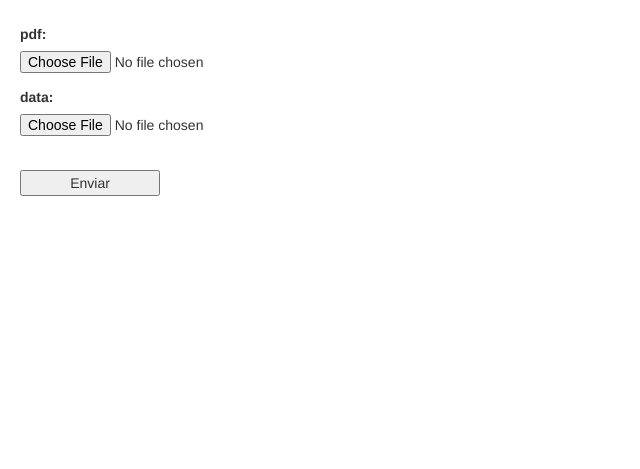
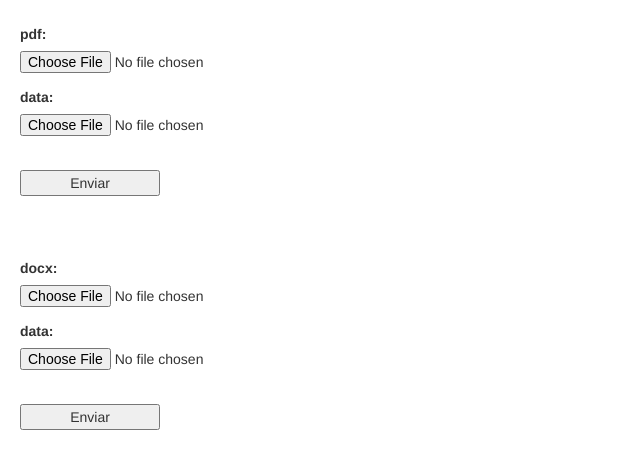
Before and after one commit to roviol/pdffillservice, a Flask app: page / in a window 1280 px wide. Shown: the part 53-522 px from the top of the page, without its empty margins (0-640 px from the left). Run offline with Flask 2, Linux system fonts and the light colour scheme; some libraries are stand-ins or nearby versions.

Commit message:
docx template

```diff
--- a/requirements.txt
+++ b/requirements.txt
@@ -5,3 +5,4 @@ Jinja2==2.11.2
 MarkupSafe==1.1.1
 Werkzeug==1.0.1
 pypdftk==0.4.0
+docxtpl==0.11.3
--- a/src/app.py
+++ b/src/app.py
@@ -4,11 +4,14 @@ import os
 from werkzeug.utils import secure_filename
 from pypdftk import get_num_pages, dump_data_fields, fill_form
 import json
+from docxtpl import DocxTemplate
+
 #template_dir = os.path.abspath('templates')
 #app = Flask(__name__, template_folder=template_dir)
 
 UPLOAD_FOLDER = os.path.abspath('tmp')
 ALLOWED_EXTENSIONS_PDF = {'pdf'}
+ALLOWED_EXTENSIONS_DOCX = {'docx'}
 ALLOWED_EXTENSIONS_DATA = {'json'}
 
 app = Flask(__name__)
@@ -18,6 +21,9 @@ def allowed_file(filename):
     return '.' in filename and \
            filename.rsplit('.', 1)[1].lower() in ALLOWED_EXTENSIONS_PDF
 
+def allowed_file_docx(filename):
+    return '.' in filename and \
+           filename.rsplit('.', 1)[1].lower() in ALLOWED_EXTENSIONS_DOCX
 
 def allowed_file_data(filename):
     return '.' in filename and \
@@ -52,7 +58,7 @@ def pdffill():
             if file and allowed_file_data(file.filename):
                 filename = secure_filename(file.filename)
                 datafile = os.path.join(app.config['UPLOAD_FOLDER'], filename)
-                file.save(os.path.join(app.config['UPLOAD_FOLDER'], datafile))
+                file.save(datafile)
         if pdffile != '' and datafile != '':
             datos = {}
             with open(datafile) as json_file:
@@ -66,5 +72,39 @@ def pdffill():
         return "error"
 
 
+@app.route('/docx', methods=['POST'])
+def docxfill():
+    docxfile = ''
+    datafile = ''
+    if request.method == 'POST':
+        if 'docxfile' in request.files:
+            file = request.files['docxfile']
+            if file and allowed_file_docx(file.filename):
+                filename = secure_filename(file.filename)
+                docxfile = os.path.join(app.config['UPLOAD_FOLDER'], filename)
+                file.save(docxfile)
+
+        if 'datafile' in request.files:
+            file = request.files['datafile']
+            if file and allowed_file_data(file.filename):
+                filename = secure_filename(file.filename)
+                datafile = os.path.join(app.config['UPLOAD_FOLDER'], filename)
+                file.save(datafile)
+        if docxfile != '' and datafile != '':
+            datos = {}
+            with open(datafile) as json_file:
+                datos = json.load(json_file)
+            outfile = docxfile+'x'
+            tpl = DocxTemplate(docxfile)
+            tpl.render(datos)
+            tpl.save(outfile)
+            return send_file(outfile, attachment_filename='file.docx')
+        else:
+            return jsonify({})
+    else:
+        return "error"
+
+
+
 if __name__ == '__main__':
     app.run(debug=True, host='0.0.0.0')
--- a/src/templates/index.html
+++ b/src/templates/index.html
@@ -15,4 +15,14 @@
     <input type="submit" value="Enviar">
   </form>
 </div>
+<div style="padding: 10px">
+  <form method="post" enctype="multipart/form-data" action="docx">
+    <label for="docxfile">docx:</label>
+    <input type="file" name="docxfile">
+    <label for="datafile">data:</label>
+    <input type="file" name="datafile">
+    <br/>
+    <input type="submit" value="Enviar">
+  </form>
+</div>
 {% endblock %}
```
Also changed, not shown: 2 other files.
